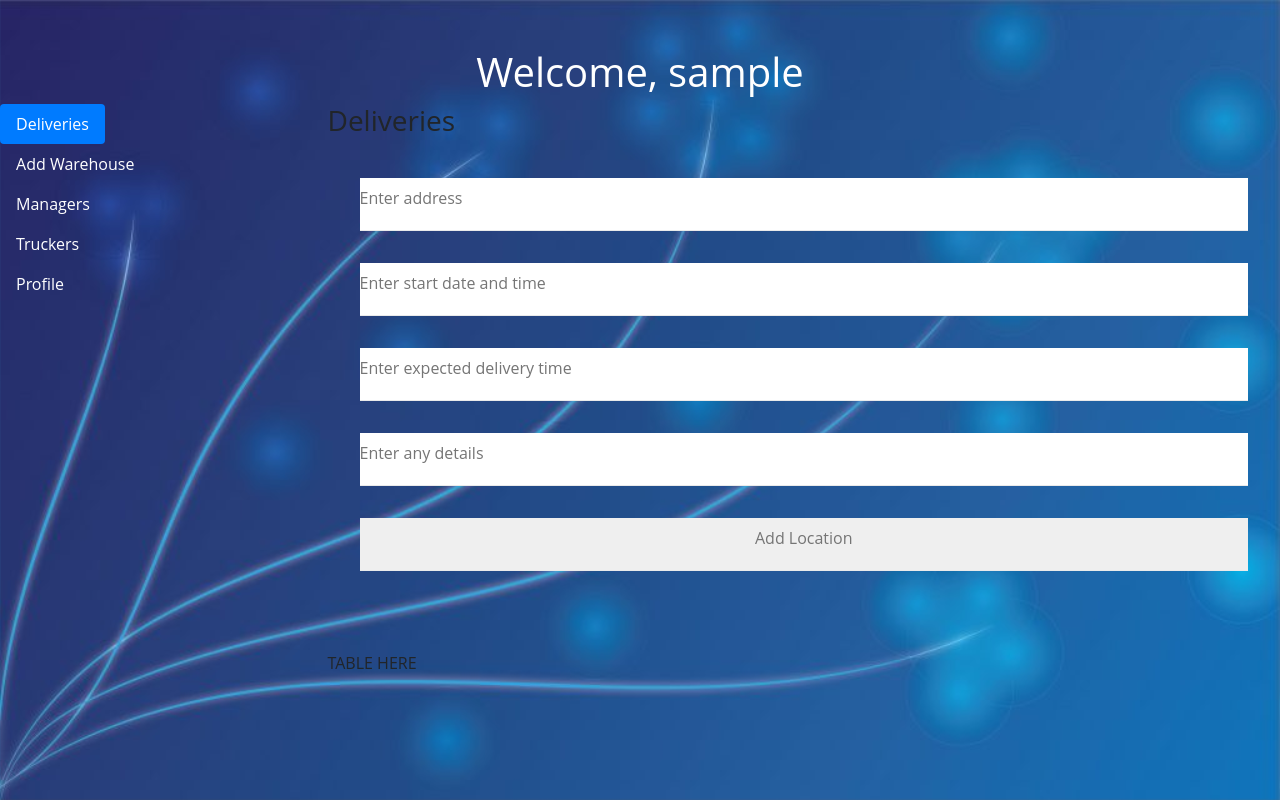
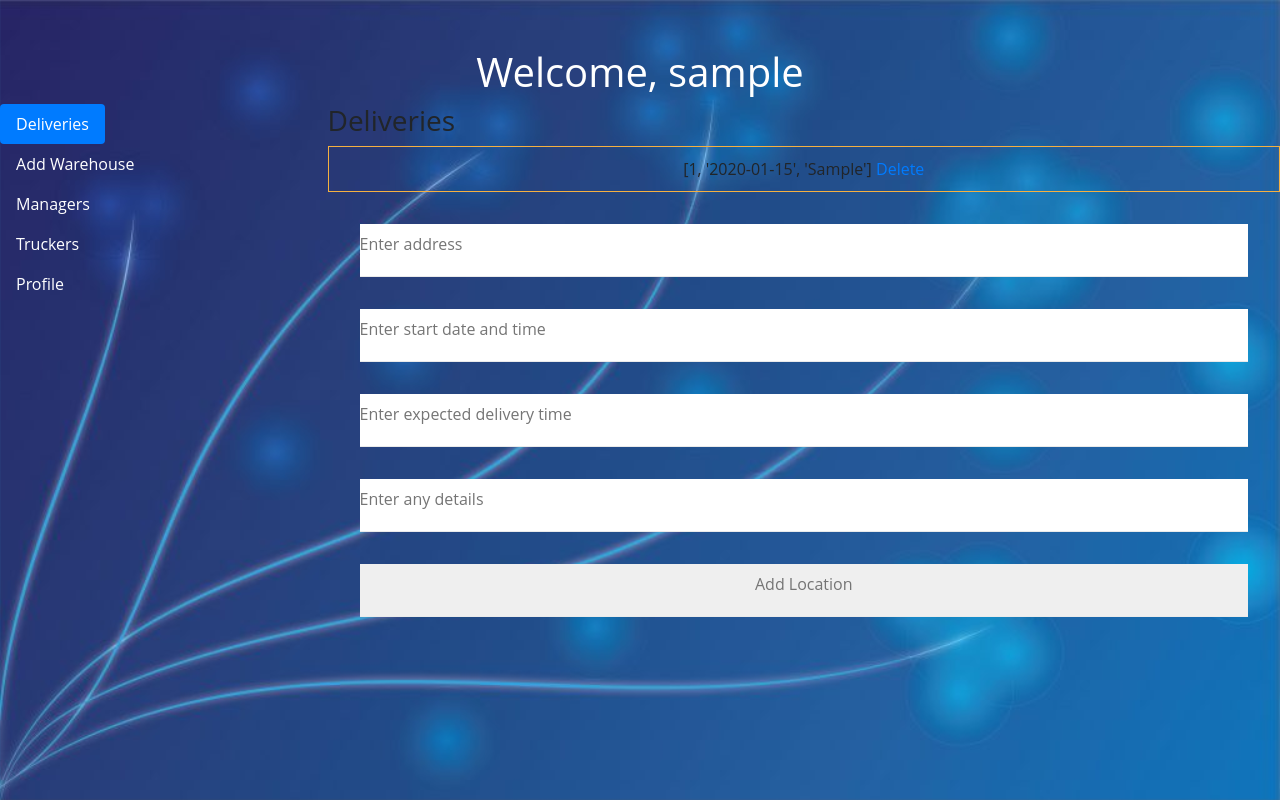
Before and after one commit to nickCovington/truckerMaps, a Flask app: page /home in a window 1280 px wide. Run offline with Flask 2, Linux system fonts and the light colour scheme; a user stored in the database is signed in; tables that the repository leaves empty hold one stand-in row (values such as "Sample post"); parts of the project's set-up code (start-up, migrations or seed data) failed here and were passed over; some libraries are stand-ins or nearby versions.

Commit message:
added delete feature for warehouse and deliveries

```diff
--- a/app.py
+++ b/app.py
@@ -199,16 +199,34 @@ def home():
 
     w_list = warehouse.query.filter_by(userID=userID).all()
     existing_adds = []
+    add_ids = []
     for wh in w_list:
         existing_adds.append(wh.address)
+        add_ids.append(wh.id)
+
+    print(f"before d_list id={userID}")
+    d_list = delivery.query.filter_by(userID=userID).all()
+    existing_dels = []
+    del_ids = []
+    for de in d_list:
+        existing_dels.append([de.warehouseID, de.startDate, de.expectedAt])
+        del_ids.append(de.id)
+
+    try:
+        dlen = len(existing_dels)
+    except:
+        dlen = 0
 
     return flask.render_template(
         "home.html",
         usern=flask_login.current_user.username,
         warehouses=existing_adds,
         len=len(existing_adds),
-        len2=0,
+        len2=dlen,
+        deliveries=existing_dels,
         googleMapURL=googleMapURL,
+        del_ids=del_ids,
+        wh_ids=add_ids
     )
 
 @app.route("/add_delivery", methods=["GET", "POST"])
@@ -252,14 +270,18 @@ def add_delivery():
 
     w_list = warehouse.query.filter_by(userID=userID).all()
     existing_adds = []
+    add_ids = []
     for wh in w_list:
         existing_adds.append(wh.address)
+        add_ids.append(wh.id)
 
     print(f"before d_list id={userID}")
     d_list = delivery.query.filter_by(userID=userID).all()
     existing_dels = []
+    del_ids = []
     for de in d_list:
         existing_dels.append([de.warehouseID, de.startDate, de.expectedAt])
+        del_ids.append(de.id)
 
     try:
         dlen = len(existing_dels)
@@ -273,7 +295,9 @@ def add_delivery():
         len=len(existing_adds),
         len2=dlen,
         deliveries=existing_dels,
-        googleMapURL=googleMapURL
+        googleMapURL=googleMapURL,
+        del_ids=del_ids,
+        wh_ids=add_ids
     )
 
 
@@ -367,5 +391,30 @@ def main():
         return flask.redirect(flask.url_for("home"))
     return flask.redirect(flask.url_for("login"))
 
+@app.route('/deleteD/<int:id>')
+def deleteD(id):
+    del_to_delete = delivery.query.get_or_404(id)
+
+    try:
+        db.session.delete(del_to_delete)
+        db.session.commit()
+        flask.flash("Delivery deleted successfully")
+        return flask.redirect(flask.url_for("home"))
+    except:
+        flask.flash("Unable to delete delivery")
+        return flask.redirect(flask.url_for("home"))
+
+@app.route('/deleteW/<int:id>')
+def deleteW(id):
+    del_to_delete = warehouse.query.get_or_404(id)
+
+    try:
+        db.session.delete(del_to_delete)
+        db.session.commit()
+        flask.flash("Warehouse deleted successfully")
+        return flask.redirect(flask.url_for("home"))
+    except:
+        flask.flash("Unable to delete warehouse")
+        return flask.redirect(flask.url_for("home"))
 
 app.run(host=os.getenv("IP", "0.0.0.0"), port=int(os.getenv("PORT", 8080)), debug=False)
--- a/templates/home.html
+++ b/templates/home.html
@@ -58,7 +58,7 @@
                     {% endif %}
 
                     {% for i in range(len2) %}
-                        <li class="warehouse-list">{{ deliveries[i] }}</li>
+                        <li class="warehouse-list">{{ deliveries[i] }} <a href="{{ url_for( 'deleteD', id=del_ids[i]) }}">Delete</a></li>
                     {% endfor %}
 
                     <form action="/add_delivery" method="POST">
@@ -69,7 +69,6 @@
                         <input type="submit" value="Add Location" id="add-location-submit">
                     </form>
 
-                    <p>TABLE HERE</p>
                 </div>
                 <div class="tab-pane fade" id="v-pills-warehouses" role="tabpanel"
                     aria-labelledby="v-pills-warehouses-tab">
@@ -88,7 +87,7 @@
                         <h2>Current Locations:</h2>
 
                         {% for i in range(len) %}
-                        <li class="warehouse-list">{{ warehouses[i] }}</li>
+                        <li class="warehouse-list">{{ warehouses[i] }} <a href="{{ url_for( 'deleteW', id=wh_ids[i]) }}">Delete</a></li>
                         {% endfor %}
 
                         <br>
```
